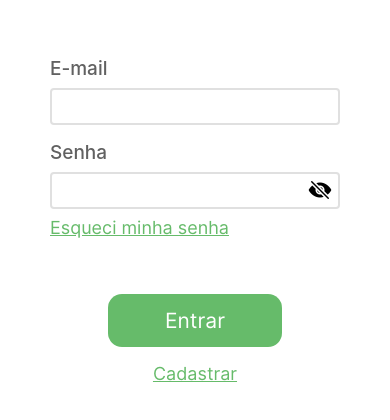
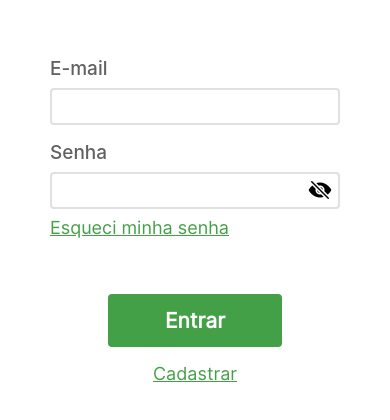
Before and after one commit to ajsaraujo/my-health-app, a React Native app: screen /Login in a window 390 px wide. Shown: the part 180-600 px from the top of the page. Built offline with nearby package versions, Linux system fonts and the light colour scheme.

Commit message:
Estilizar botão primário

```diff
--- a/src/shared/ui/globalStyles.ts
+++ b/src/shared/ui/globalStyles.ts
@@ -6,6 +6,9 @@ import {
   GRAY_400,
   GRAY_500,
   GREEN,
+  GREEN_500,
+  GREEN_600,
+  GREEN_700,
   LIGHT_GRAY,
   RED,
 } from './colors'
@@ -75,16 +78,15 @@ export const globalStyles = StyleSheet.create({
   },
 
   textButton: {
-    color: GREEN,
-    textDecorationLine: 'underline',
+    color: GREEN_600,
     fontWeight: '500',
     fontSize: 18,
   },
 
   primaryButton: {
-    backgroundColor: GREEN,
+    backgroundColor: GREEN_600,
     padding: 14,
-    borderRadius: 14,
+    borderRadius: 4,
 
     alignItems: 'center',
     justifyContent: 'center',
@@ -94,6 +96,7 @@ export const globalStyles = StyleSheet.create({
     text: {
       color: 'white',
       fontSize: 21,
+      fontWeight: 'bold',
     },
   },
 
```
